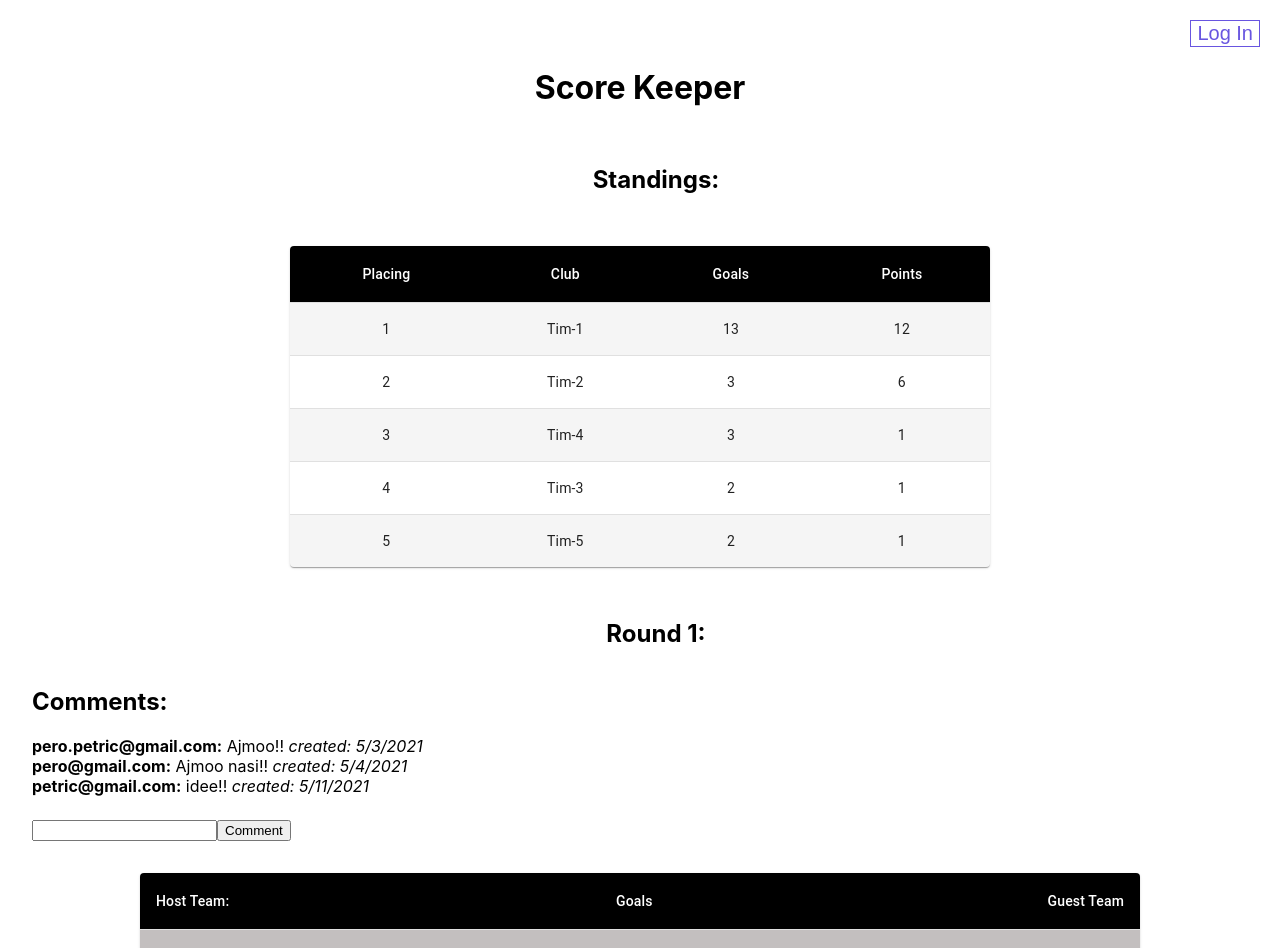
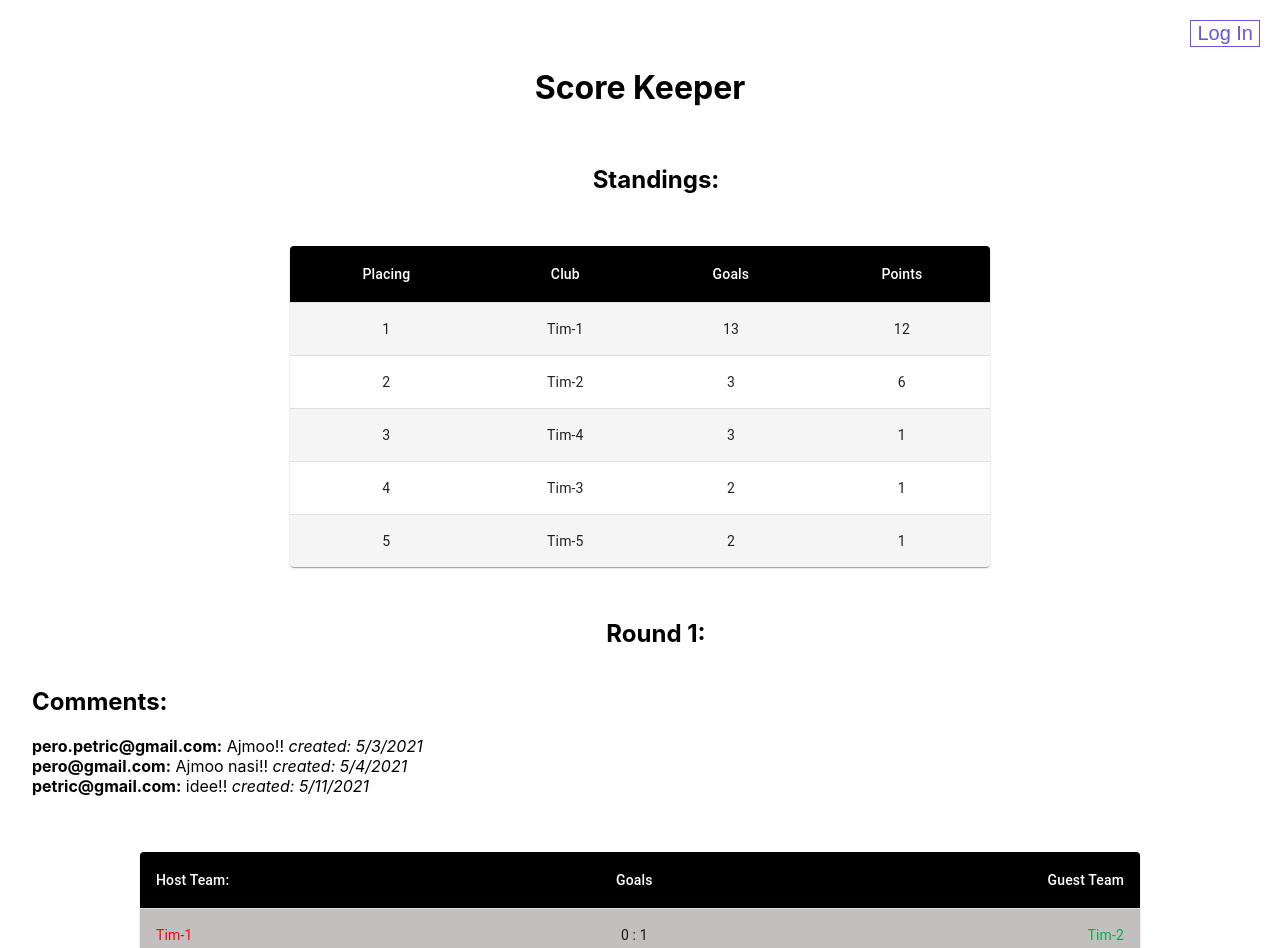
Before and after one commit to PetarJukic1/ScoreKeeper, a React (Create React App) app: page / in a window 1280 px wide. Shown: the top 948 px of the page. Built offline with nearby package versions, Linux system fonts and the light colour scheme.

Commit message:
Fix comment logic.

```diff
--- a/src/App.tsx
+++ b/src/App.tsx
@@ -79,7 +79,7 @@ export default function App() {
     const DeleteComments = (roundId: string, commentId: string) => {
         setComments((comments) => {
                 let deleteIndex = comments.findIndex((comment) => comment.id === commentId && roundId === comment.roundId)
-                comments.splice((deleteIndex === undefined) ? 0:deleteIndex, 1)
+                comments.splice((deleteIndex === undefined) ? 0 : deleteIndex, 1)
                 return [...comments]
             }
         );
@@ -199,11 +199,13 @@ export default function App() {
                             )
                             }
                             <Spacer y={3}/>
-                            <div className="commentSection">
-                                <Spacer x={4}/>
-                                <input type="text" ref={commentRef[index]}/>
-                                <button onClick={() => AddComment(rounds.id, index)}>Comment</button>
-                            </div>
+                            {loggedIn &&
+                                (<div className="commentSection">
+                                    <Spacer x={4}/>
+                                    <input type="text" ref={commentRef[index]}/>
+                                    <button onClick={() => AddComment(rounds.id, index)}>Comment</button>
+                                </div>)
+                            }
                         </>
                     )}
                     <MatchList key={index} matches={rounds.matches}/>
```
